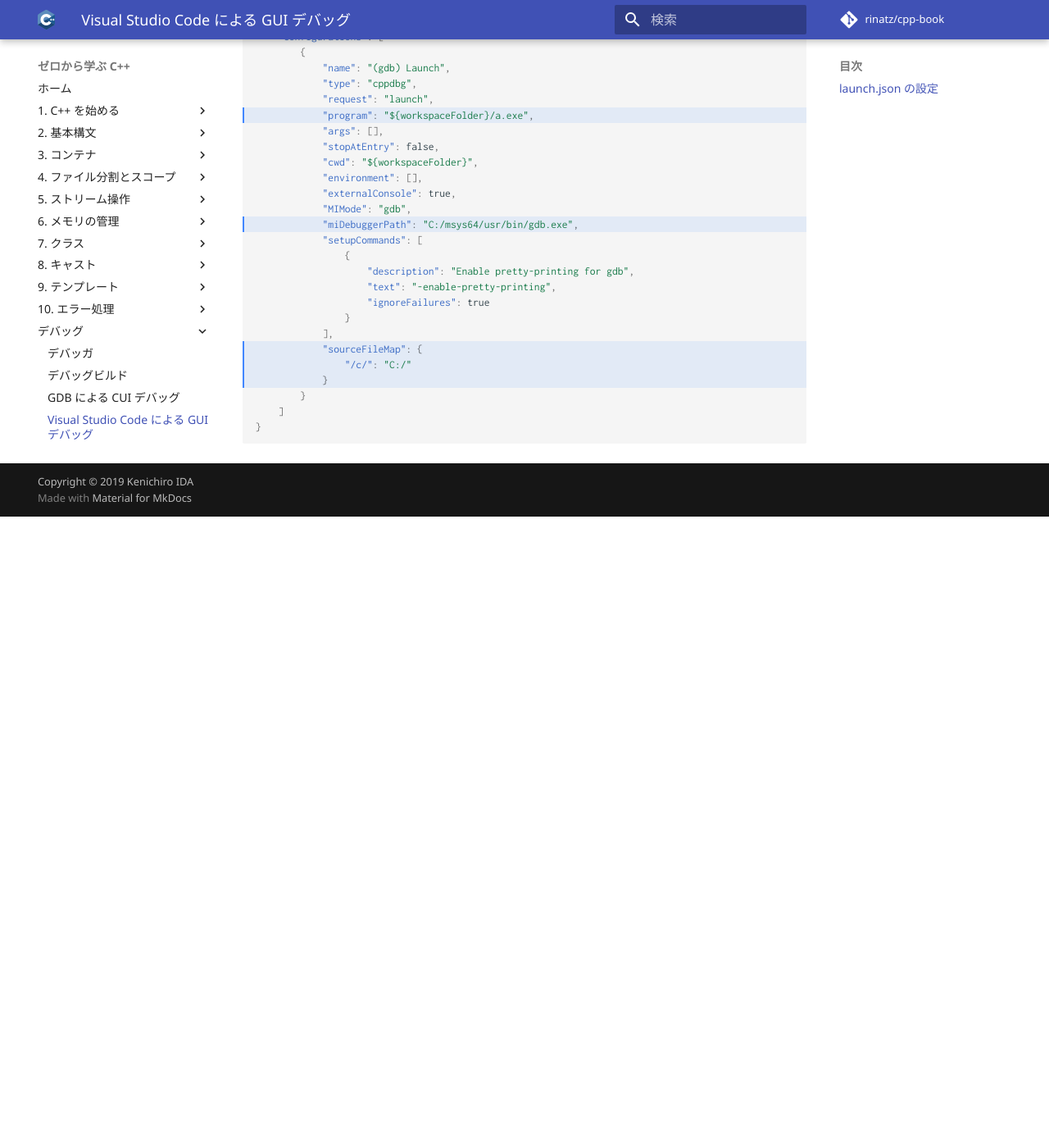
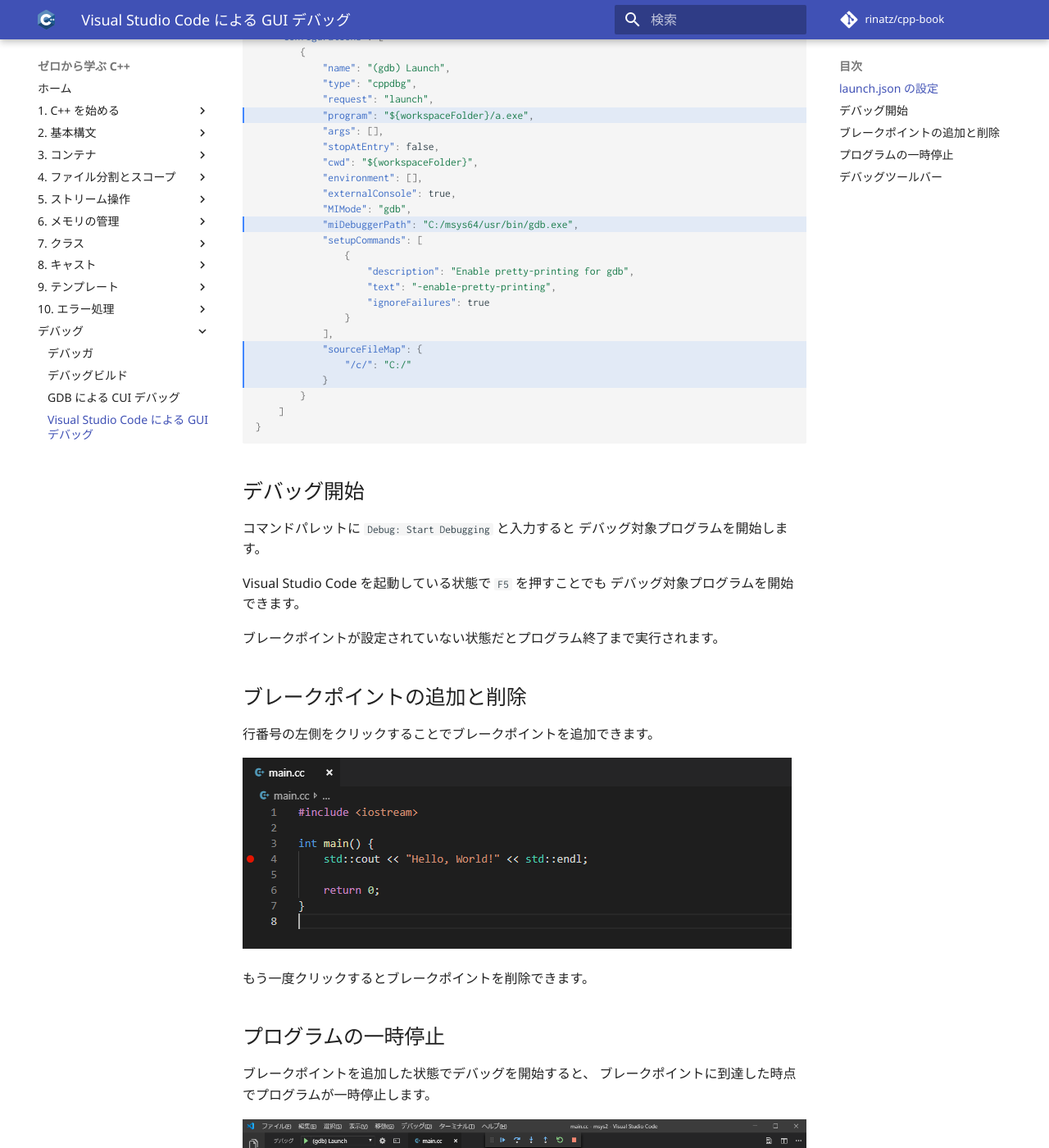
Before and after one commit to rinatz/cpp-book, an MkDocs documentation site: the page built from docs/debug-vscode.md, in a window 1280 px wide and 1400 px high, scrolled down 1340 px. Shown: the whole window at 82% size. Built offline with MkDocs 1.6.1 and Material for MkDocs 9.7.7, drawn with Linux system fonts in a browser that asks for light colours; comment, search, counter and statistics services are not loaded; before the commit the page ends 1970 px from its top, so only the background shows below that; some of the changed text lies outside the part shown.

Commit message:
Explain how to add breakpoint and use debug toolbar

````diff
--- a/docs/debug-vscode.md
+++ b/docs/debug-vscode.md
@@ -82,3 +82,41 @@
     ]
 }
 ```
+
+## デバッグ開始
+
+コマンドパレットに `Debug: Start Debugging` と入力すると
+デバッグ対象プログラムを開始します。
+
+Visual Studio Code を起動している状態で `F5` を押すことでも
+デバッグ対象プログラムを開始できます。
+
+ブレークポイントが設定されていない状態だとプログラム終了まで実行されます。
+
+## ブレークポイントの追加と削除
+
+行番号の左側をクリックすることでブレークポイントを追加できます。
+
+![ブレークポイントを追加した画面](img/debug_vscode_breakpoint_add.png)
+
+もう一度クリックするとブレークポイントを削除できます。
+
+## プログラムの一時停止
+
+ブレークポイントを追加した状態でデバッグを開始すると、
+ブレークポイントに到達した時点でプログラムが一時停止します。
+
+![ブレークポイントで一時停止している画面](img/debug_vscode_breakpoint_pause.png)
+
+## デバッグツールバー
+
+![デバッグツールバー](img/debug_vscode_debug_toolbar.png)
+
+左から順に以下の操作を行うことができます。
+
+- プログラムの再開
+- ステップオーバー
+- ステップイン
+- ステップアウト
+- 再起動
+- デバッグ終了
````
Also changed, not shown: docs/img/debug_vscode_breakpoint_add.png (added), docs/img/debug_vscode_breakpoint_pause.png (added), docs/img/debug_vscode_debug_toolbar.png (added).
